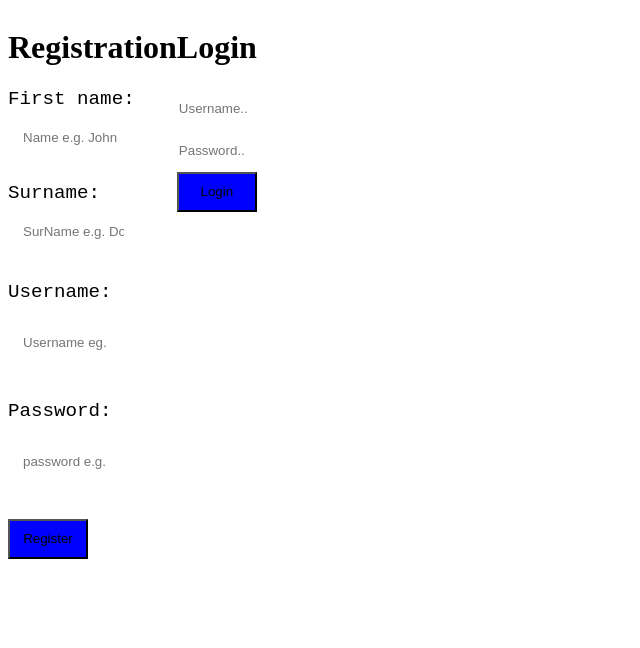
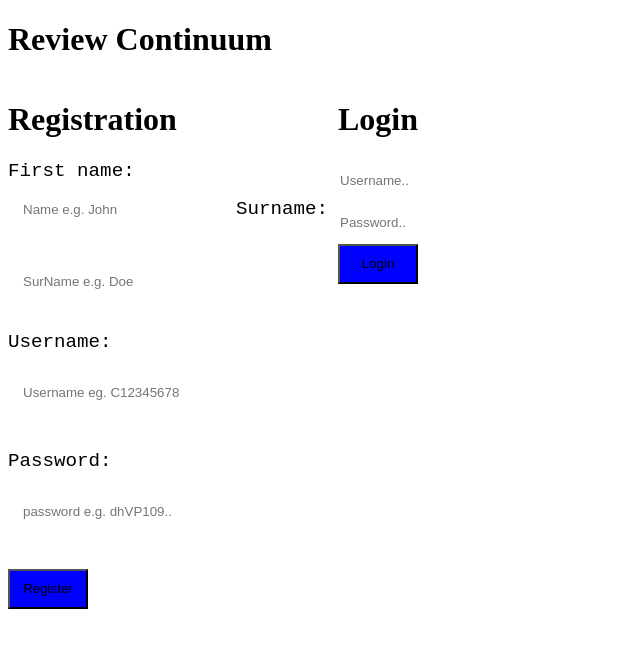
Before and after one commit to MichaelTennyson/Review_continuum, a React (Create React App) app: page / in a window 1280 px wide. Shown: the top 648 px of the page, without its empty margins (0-640 px from the left). Built offline with nearby package versions, Linux system fonts and the light colour scheme.

Commit message:
sytling edited

```diff
--- a/src/App.css
+++ b/src/App.css
@@ -27,6 +27,7 @@
   width: 60%;
   padding: 15px;
   margin: 5px 0 22px 0;
+  margin-top: 20;
   display: inline-block;
   border: 3px black;
 }
@@ -35,6 +36,7 @@
   justify-self: right;
   width: 60%;
   padding: 15px;
+  margin-top: 20;
   margin: 5px 0 22px 0;
   display: inline-block;
   border: 3px black;
@@ -49,8 +51,9 @@
   justify-content: center;
   align-content: right;
   border: 3px black;
-  width: 50%;
+  width: 300px;
   padding: 15px;
+  margin-top: 20;
   margin: 5px 0 22px 0;
   display: inline-block;
   height: 40px;
@@ -61,9 +64,10 @@
   justify-content: center;
   align-content: right;
   border: 3px black;
-  width: 50%;
+  width: 300px;
   padding: 15px;
   margin: 5px 0 22px 0;
+  margin-top: 20;
   display: inline-block;
   height: 40px;
   background-color: white;
@@ -84,7 +88,8 @@
 .loginUsername{
   align-content: left;
   border: 3px black;
-  width: 400px;
+  width: 300px;
+  margin-top: 20;
   height: 40px;
   background-color: white;
 }
@@ -93,7 +98,8 @@
   justify-content: center;
   align-content: left;
   border: 3px black;
-  width: 400px;
+  margin-top: 20;
+  width: 300px;
   height: 40px;
   background-color: white;
 }
--- a/src/App.js
+++ b/src/App.js
@@ -34,7 +34,7 @@ function App() {
 
   return (
     <>
-      <title>Review Continuum</title>
+      <h1>Review Continuum</h1>
       <div className='App'>
         <div className='registration'>
           <h1>Registration</h1>
```
